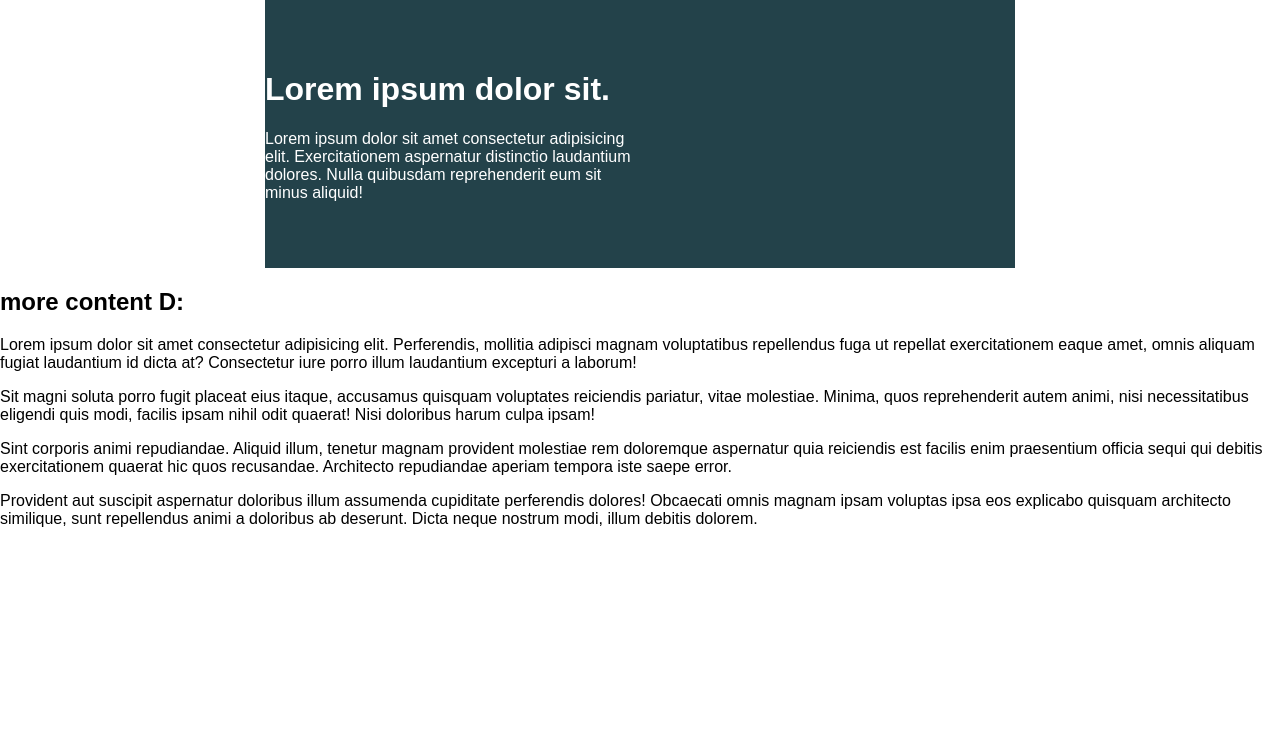
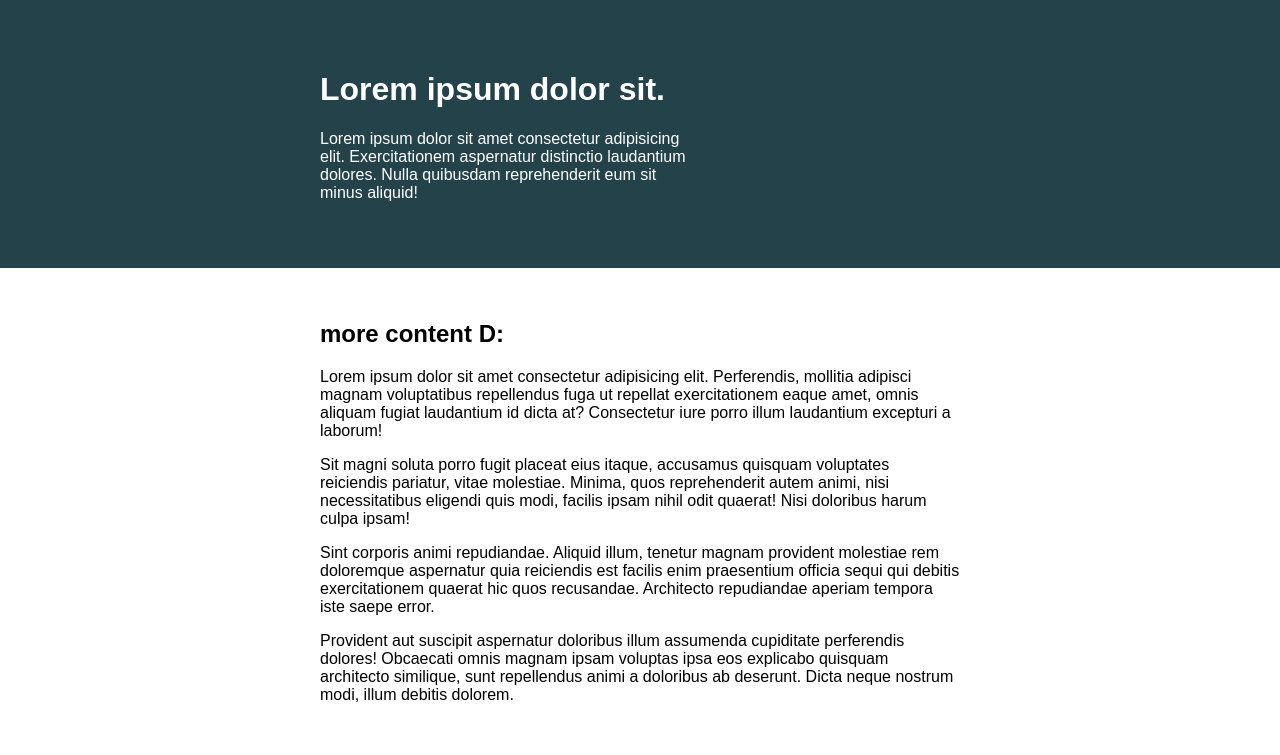
Before and after one commit to emquex/21DaysCSSChallenge-day3, a plain HTML site: page index.html in a window 1280 px wide. Drawn offline with Linux system fonts and the light colour scheme.

Commit message:
solved the challenge

```diff
--- a/index.html
+++ b/index.html
@@ -3,7 +3,7 @@
 <head>
     <meta charset="UTF-8">
     <meta name="viewport" content="width=device-width, initial-scale=1.0">
-    <title>Day 01</title>
+    <title>Day 03</title>
 
     <link rel="stylesheet" href="main.css">
 </head>
@@ -16,13 +16,13 @@
             </div>
         </div>
 
-
-        <h2>more content D:</h2>
-        <p>Lorem ipsum dolor sit amet consectetur adipisicing elit. Perferendis, mollitia adipisci magnam voluptatibus repellendus fuga ut repellat exercitationem eaque amet, omnis aliquam fugiat laudantium id dicta at? Consectetur iure porro illum laudantium excepturi a laborum!</p>
-        <p>Sit magni soluta porro fugit placeat eius itaque, accusamus quisquam voluptates reiciendis pariatur, vitae molestiae. Minima, quos reprehenderit autem animi, nisi necessitatibus eligendi quis modi, facilis ipsam nihil odit quaerat! Nisi doloribus harum culpa ipsam!</p>
-        <p>Sint corporis animi repudiandae. Aliquid illum, tenetur magnam provident molestiae rem doloremque aspernatur quia reiciendis est facilis enim praesentium officia sequi qui debitis exercitationem quaerat hic quos recusandae. Architecto repudiandae aperiam tempora iste saepe error.</p>
-        <p>Provident aut suscipit aspernatur doloribus illum assumenda cupiditate perferendis dolores! Obcaecati omnis magnam ipsam voluptas ipsa eos explicabo quisquam architecto similique, sunt repellendus animi a doloribus ab deserunt. Dicta neque nostrum modi, illum debitis dolorem.</p>
-
+        <div class="body-content">
+            <h2>more content D:</h2>
+            <p>Lorem ipsum dolor sit amet consectetur adipisicing elit. Perferendis, mollitia adipisci magnam voluptatibus repellendus fuga ut repellat exercitationem eaque amet, omnis aliquam fugiat laudantium id dicta at? Consectetur iure porro illum laudantium excepturi a laborum!</p>
+            <p>Sit magni soluta porro fugit placeat eius itaque, accusamus quisquam voluptates reiciendis pariatur, vitae molestiae. Minima, quos reprehenderit autem animi, nisi necessitatibus eligendi quis modi, facilis ipsam nihil odit quaerat! Nisi doloribus harum culpa ipsam!</p>
+            <p>Sint corporis animi repudiandae. Aliquid illum, tenetur magnam provident molestiae rem doloremque aspernatur quia reiciendis est facilis enim praesentium officia sequi qui debitis exercitationem quaerat hic quos recusandae. Architecto repudiandae aperiam tempora iste saepe error.</p>
+            <p>Provident aut suscipit aspernatur doloribus illum assumenda cupiditate perferendis dolores! Obcaecati omnis magnam ipsam voluptas ipsa eos explicabo quisquam architecto similique, sunt repellendus animi a doloribus ab deserunt. Dicta neque nostrum modi, illum debitis dolorem.</p>
+        </div>
 
     </body>
 </html>
--- a/main.css
+++ b/main.css
@@ -24,9 +24,9 @@
   }
 
   .container {
-    width: 80%;
-    max-width: 750px;
-    margin: 0 auto;
+    width: 100%;
+    /* max-width: 750px; */
+    /* margin: 0 auto; */
     background: #23424a;
     color: white;
     padding: 50px 0;
@@ -34,4 +34,17 @@
 
   .intro-content {
     width: 50%;
+    margin: 0 auto;
+    max-width: 750px;
   }
+
+  .intro-content p {
+      max-width: 380px;
+  }
+
+  .body-content {
+      width:50%;
+      max-width: 750px;
+      margin: 0 auto;
+      padding: 2em 0;
+  }
```
